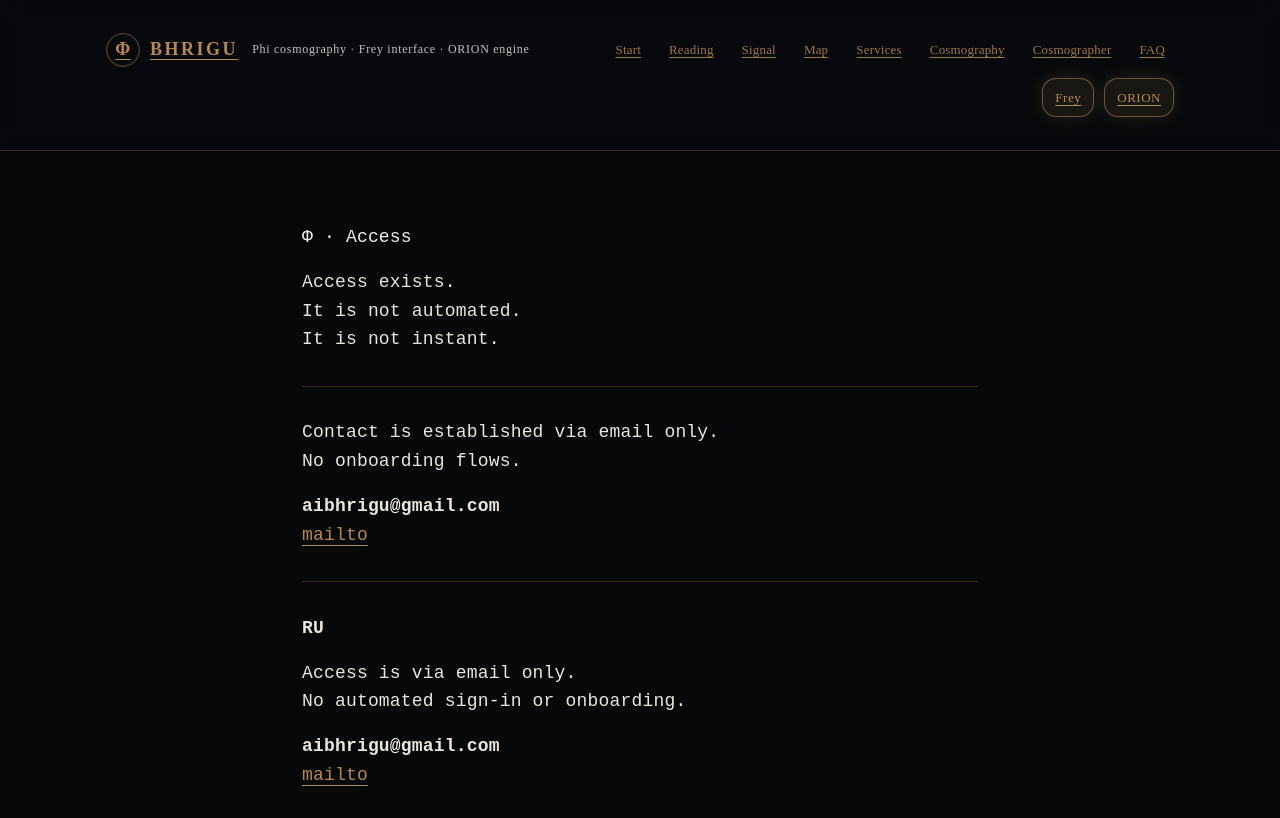
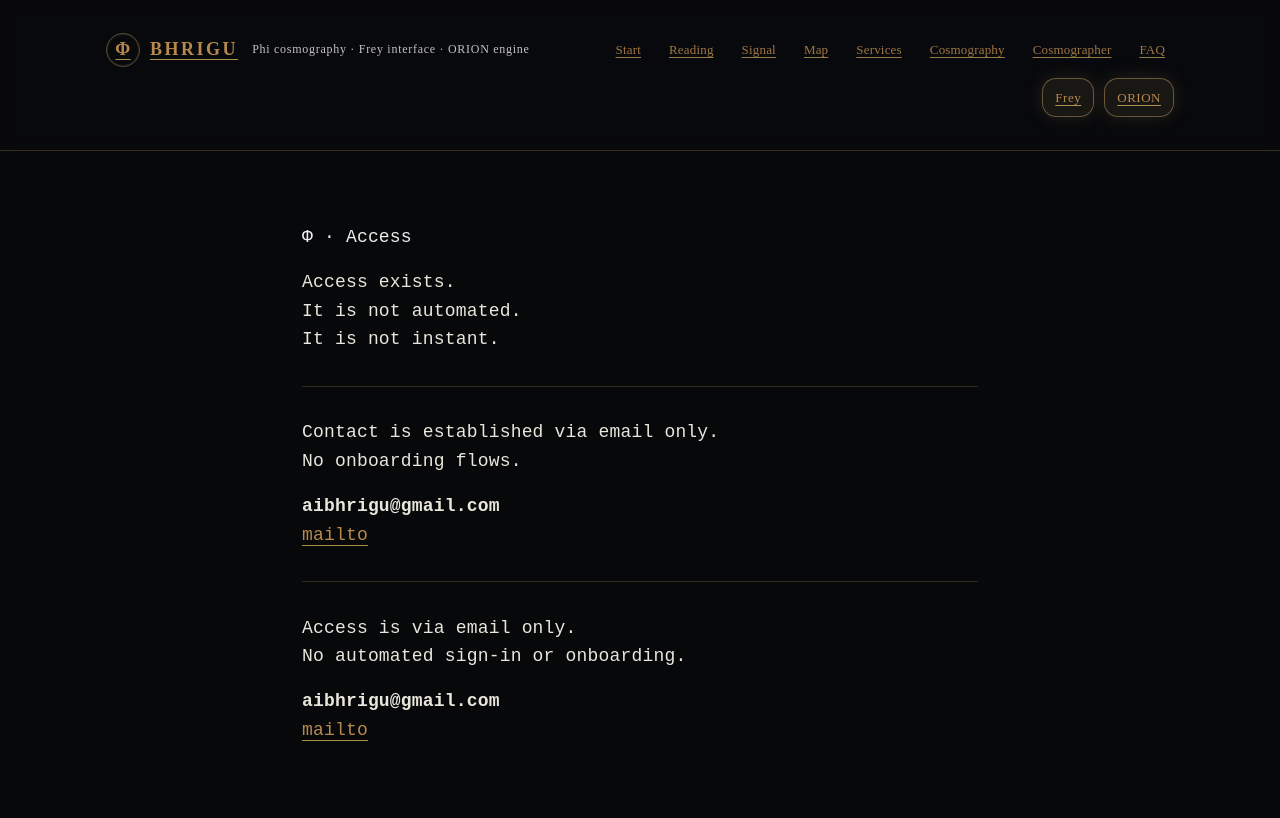
Before and after one commit to AiBhrigu/bhrigu-portal, a Next.js app: page /access in a window 1280 px wide. Shown: the top 818 px of the page. Built offline with nearby package versions, Linux system fonts and the light colour scheme.

Commit message:
style(access): clean EN copy v0.2.1

```diff
--- a/pages/access.js
+++ b/pages/access.js
@@ -24,10 +24,7 @@ export default function Access() {
       </p>
 
       <hr />
-
-      <p><strong>RU</strong></p>
-
-      <p>
+<p>
         Access is via email only.<br />
         No automated sign-in or onboarding.
       </p>
```
